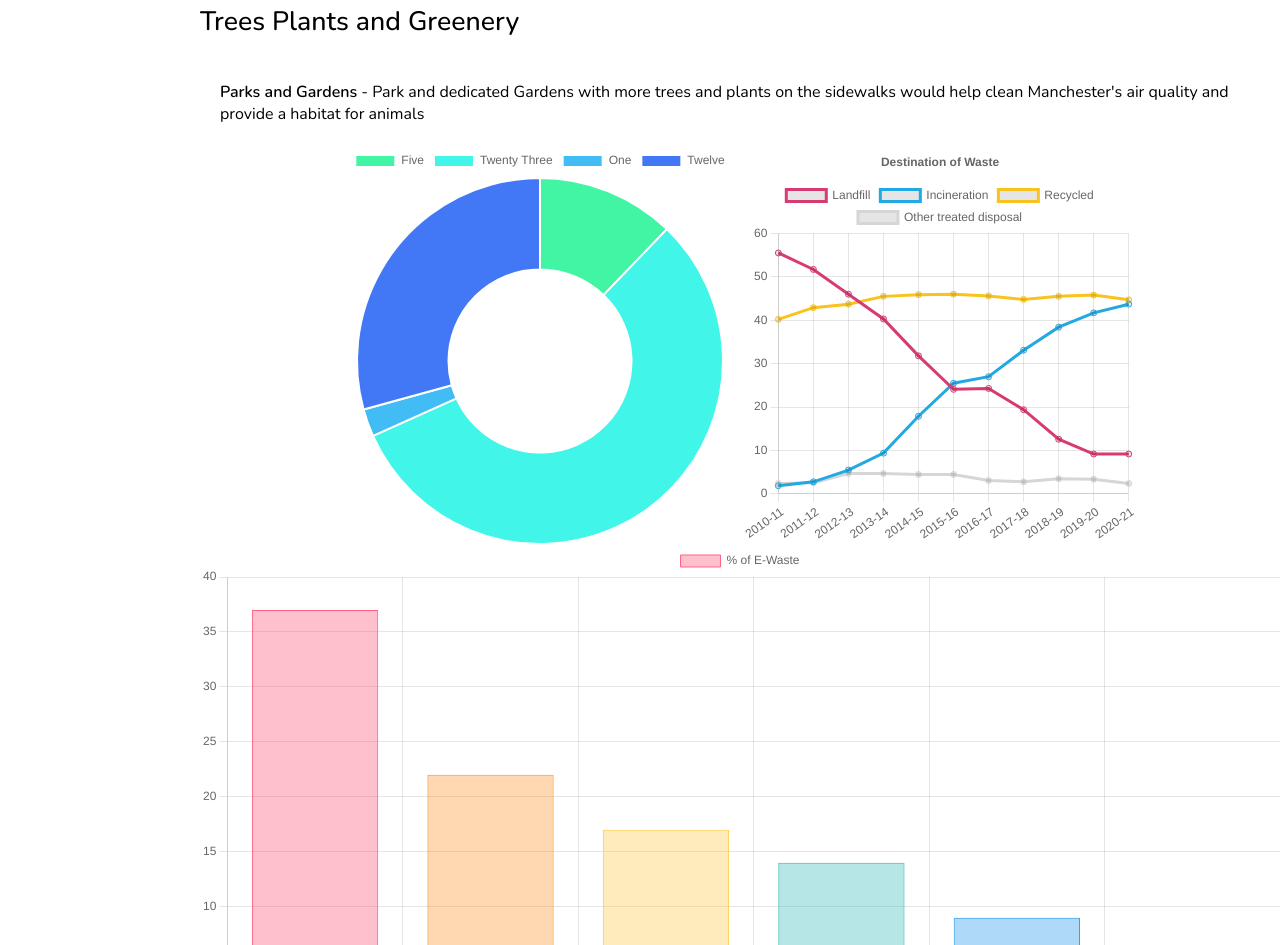
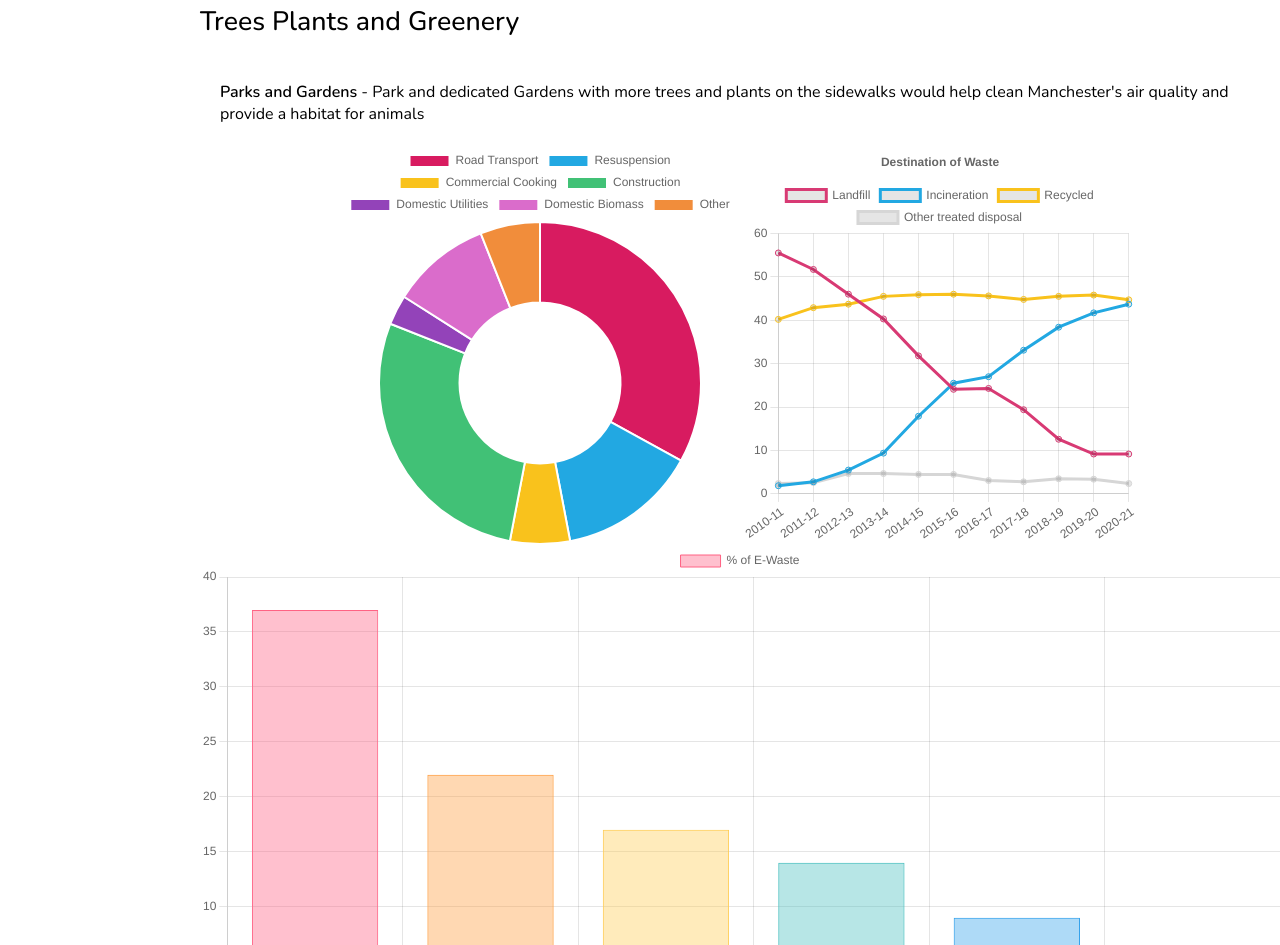
Before and after one commit to 21338330/21338330.github.io, a plain HTML site: page index.html in a window 1280 px wide. Shown: the part 2687-3632 px from the top of the page. Drawn offline with nearby package versions, Linux system fonts and the light colour scheme.

Commit message:
fix pie chart

```diff
--- a/index.html
+++ b/index.html
@@ -36,20 +36,20 @@
 
                 <!-- Full-width images with number and caption text -->
                 <div class="mySlides fade">
-                  <img src="/images/img1.jpg" style="width:100%">
+                    <img src="/images/img1.jpg" style="width:100%">
                 </div>
 
                 <div class="mySlides fade">
-                  <img src="/images/img2.jpg" style="width:100%">
+                    <img src="/images/img2.jpg" style="width:100%">
                 </div>
 
                 <div class="mySlides fade">
-                  <img src="/images/img3.jpg" style="width:100%">
+                    <img src="/images/img3.jpg" style="width:100%">
                 </div>
 
                 <div class="mySlides fade">
                     <img src="/images/img4.jpg" style="width:100%">
-                  </div>
+                </div>
 
             </div>
 
@@ -142,8 +142,8 @@
             <div id="information">
                 <b>EV Charging</b> - EV charging stations can be positioned at car parks and houses. EV charging stations around the city center.
                 <br>
-                <b>Synthetic Fuel</b> - Synthetic fuel from carbon capture and an ethanol fuel mix could replace fossil fuel at filling stations. These type of fuel burn cleaner and help cars run better, but they do cost a lot to make. CO2 extractors can
-                be placed near the road side and the gutters to condense and collect CO2 from cars
+                <b>Synthetic Fuel</b> - Synthetic fuel from carbon capture and an ethanol fuel mix could replace fossil fuel at filling stations. These type of fuel burn cleaner and help cars run better, but they do cost a lot to make. CO2 extractors
+                can be placed near the road side and the gutters to condense and collect CO2 from cars
             </div>
             <h2>
                 Trees Plants and Greenery
@@ -160,11 +160,11 @@
         <div id="stats">
             <div class="chart-container-small">
                 <canvas id="chart-test" style="width:100%; height:100%"></canvas>
-            </div>
+            </div><br>
 
             <div class="chart-container-small">
                 <canvas id="chart1-incineration" style="width:100%; height:100%"></canvas>
-            </div>
+            </div><br>
 
             <div class="chart-container-wideL">
                 <canvas id="chart2-ewastedevices" style="width:100%; height:100%"></canvas>
--- a/main.js
+++ b/main.js
@@ -11,8 +11,8 @@ window.onload = () => {
             slides[i].style.display = "none";
         }
         slideIndex++;
-    if (slideIndex > slides.length) {slideIndex = 1}
-    slides[slideIndex-1].style.display = "block";
+        if (slideIndex > slides.length) { slideIndex = 1 }
+        slides[slideIndex - 1].style.display = "block";
         setTimeout(showSlides, 5000); // Change image every 2 seconds
     }
 
@@ -52,21 +52,27 @@ window.onload = () => {
         type: 'doughnut',
         data: {
             labels: [
-                'Five',
-                'Twenty Three',
-                'One',
-                'Twelve'
+                'Road Transport',
+                'Resuspension',
+                'Commercial Cooking',
+                'Construction',
+                'Domestic Utilities',
+                'Domestic Biomass',
+                'Other'
             ],
 
 
             datasets: [{
                 label: 'Testing numbers',
-                data: [5, 23, 1, 12],
+                data: [33, 14, 6, 28, 3, 10, 6],
                 backgroundColor: [
-                    'rgba(66, 245, 164, 1)',
-                    'rgba(66, 245, 233, 1)',
-                    'rgba(66, 188, 245, 1)',
-                    'rgba(66, 120, 245, 1)'
+                    '#D81B60',
+                    '#22A8E2',
+                    '#F9C21C',
+                    '#41C176',
+                    '#9343B9',
+                    '#DA6CCB',
+                    '#F18D3B'
                 ],
                 hoverOffset: 4
 
```
Lines whose indentation alone changed are shown as unchanged.
